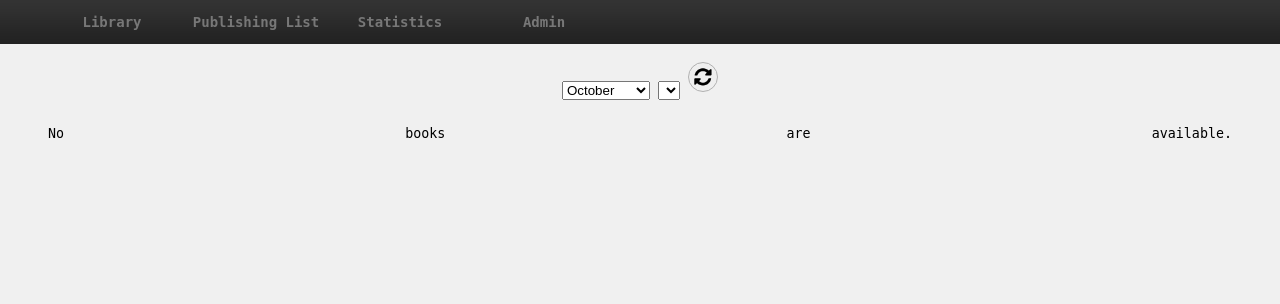
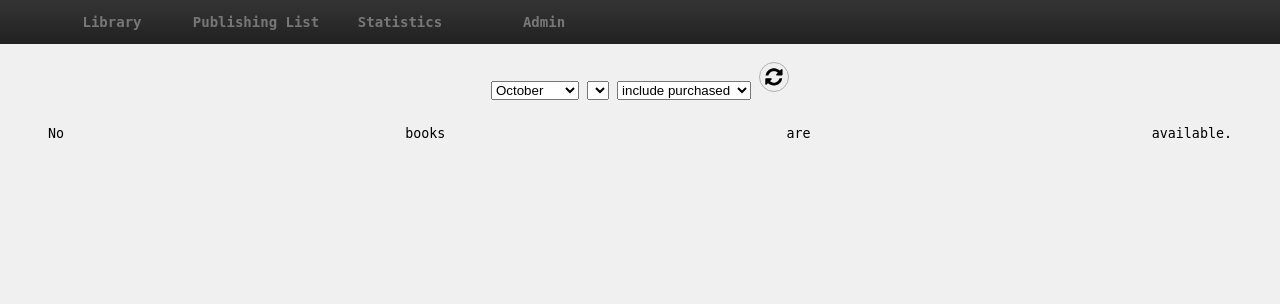
Before and after one commit to jnphilipp/buecher, a Django app: page /books/publishing_list/ in a window 1280 px wide. Shown: the top 304 px of the page. Run offline with Django 3.2, Linux system fonts and the light colour scheme; data that the repository does not hold is empty; some libraries are stand-ins or nearby versions.

Commit message:
Updated views adn templates.

```diff
--- a/Library/settings.py
+++ b/Library/settings.py
@@ -72,7 +72,7 @@ STATIC_URL = '/static/'
 
 # Additional locations of static files
 STATICFILES_DIRS = (
-	(os.path.join(PROJECT_PATH, 'assets')),
+	os.path.join(PROJECT_PATH, 'assets'),
 )
 
 # List of finder classes that know how to find static files in
--- a/books/views.py
+++ b/books/views.py
@@ -3,7 +3,7 @@ from datetime import date
 from django.core.paginator import Paginator, EmptyPage, PageNotAnInteger
 from django.db.models import Count, Sum, Q
 from django.http import HttpResponse
-from django.shortcuts import get_object_or_404, get_list_or_404, render_to_response
+from django.shortcuts import get_object_or_404, get_list_or_404, render
 from operator import attrgetter
 import calendar
 import json
@@ -70,25 +70,30 @@ def index(request):
 	except EmptyPage:
 		books = paginator.page(paginator.num_pages)
 
-	return render_to_response('books/index.html', {'request': request, 'books': books})
+	return render(request, 'books/index.html', {'books': books})
 
 def detail(request, book_id):
 	book = get_object_or_404(Book, pk=book_id)
 	ebook_files = EBookFile.objects.filter(book=book_id)
 	urls = Url.objects.filter(book=book_id)
 
-	return render_to_response('books/detail.html', {'request': request, 'book': book, 'ebook_files': ebook_files, 'urls': urls})
+	return render(request, 'books/detail.html', {'book': book, 'ebook_files': ebook_files, 'urls': urls})
 
 def publishing_list(request):
 	year = request.GET.get('year')
 	month = request.GET.get('month')
+	purchased = request.GET.get('purchased')
 	if month and year:
 		month = int(month)
 		year = int(year)
-		book_list = Book.objects.filter(Q(published_on__year=year) & Q(published_on__month=month)).order_by('series__name', 'volume', 'published_on')
+		if purchased == 'True':
+			book_list = Book.objects.filter(Q(published_on__year=year) & Q(published_on__month=month)).order_by('series__name', 'volume', 'published_on')
+		else:
+			book_list = Book.objects.filter(Q(published_on__year=year) & Q(published_on__month=month) & Q(purchased_on__isnull=True)).order_by('series__name', 'volume', 'published_on')
 	else:
 		year = date.today().year
 		month = date.today().month
+		purchased = True
 		book_list = Book.objects.filter(Q(published_on__year=year) & Q(published_on__month=month)).order_by('series__name', 'volume', 'published_on')
 	paginator = Paginator(book_list, 30)
 
@@ -101,14 +106,14 @@ def publishing_list(request):
 		books = paginator.page(paginator.num_pages)
 
 	years = Book.objects.dates('published_on', 'year')
-	return render_to_response('books/publishing_list.html', {'request': request, 'books': books, 'months': calendar.month_name[1:], 'selected_month': month, 'years': years, 'selected_year': year})
+	return render(request, 'books/publishing_list.html', {'books': books, 'months': calendar.month_name[1:], 'selected_month': month, 'years': years, 'selected_year': year, 'selected_purchased': purchased})
 
 def publishing_list_detail(request, book_id):
 	book = get_object_or_404(Book, pk=book_id)
 	ebook_files = EBookFile.objects.filter(book=book_id)
 	urls = Url.objects.filter(book=book_id)
 
-	return render_to_response('books/detail.html', {'request': request, 'book': book, 'ebook_files': ebook_files, 'urls': urls})
+	return render(request, 'books/detail.html', {'book': book, 'ebook_files': ebook_files, 'urls': urls})
 
 def statistics(request):
 	statistics = {}
@@ -148,4 +153,4 @@ def statistics(request):
 	statistics['month_read_sum'] = Book.objects.filter(read_on__isnull=False, read_on__year=date.today().year, read_on__month=date.today().month).aggregate(sum=Sum('price'))
 	statistics['month_read_bindings'] = Book.objects.filter(read_on__isnull=False, read_on__year=date.today().year, read_on__month=date.today().month).values('binding__binding').annotate(sum=Sum('price'), count=Count('title')).order_by('binding')
 
-	return render_to_response('books/statistics.html', {'statistics': statistics})
+	return render(request, 'books/statistics.html', {'statistics': statistics})
--- a/templates/books/index.html
+++ b/templates/books/index.html
@@ -20,7 +20,8 @@
 {% block content %}
 {% if books %}
 	{% for book in books %}
-			{% include "books/book_list_partial.html" with book=book %}
+		{% url 'books.views.detail' book.id as url %}
+		{% include "books/book_list_partial.html" with book=book url=url %}
 	{% endfor %}
 {% else %}
 	<p>No books are available.</p>
--- a/templates/books/publishing_list.html
+++ b/templates/books/publishing_list.html
@@ -12,6 +12,10 @@
 			{% for year in years %}
 				<option value="{{ year.year }}"{% ifequal year.year selected_year %} selected{% endifequal %}>{{ year.year }}</option>
 			{% endfor %}
+		</select>
+		<select name="purchased">
+			<option value="True" {% if selected_purchased %} selected{% endif %}>include purchased</option>
+			<option value="False" {% if not selected_purchased %} selected{% endif %}>exclude purchased</option>
 		</select>
 		<button type="submit" class="reload_button" />
 	</form>
@@ -30,7 +34,8 @@
 {% block content %}
 {% if books %}
 	{% for book in books %}
-			{% include "books/book_list_partial.html" with book=book %}
+		{% url 'books.views.publishing_list_detail' book.id as url %}
+		{% include "books/book_list_partial.html" with book=book url=url %}
 	{% endfor %}
 {% else %}
 	<p>No books are available.</p>
```
Also changed, not shown: templates/books/book_list_partial.html (+1 -9 lines).
